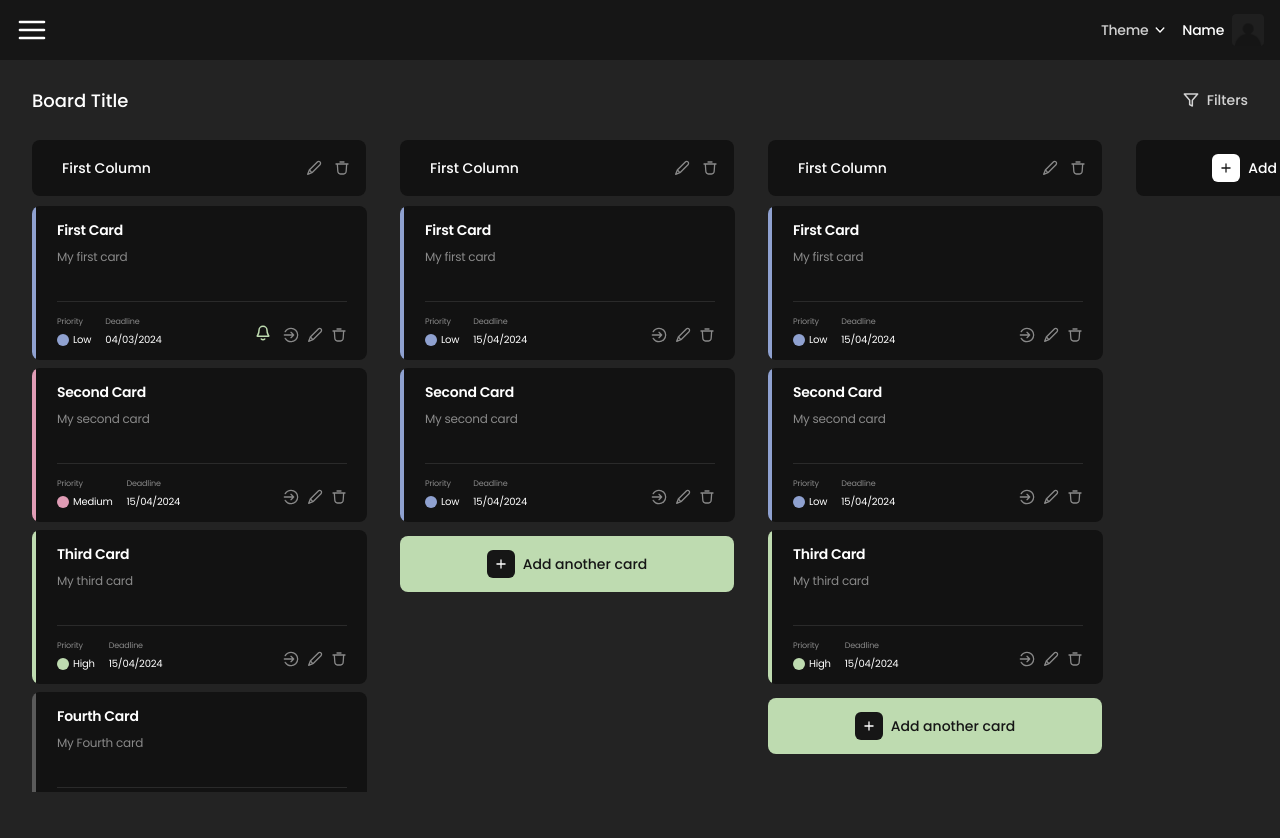
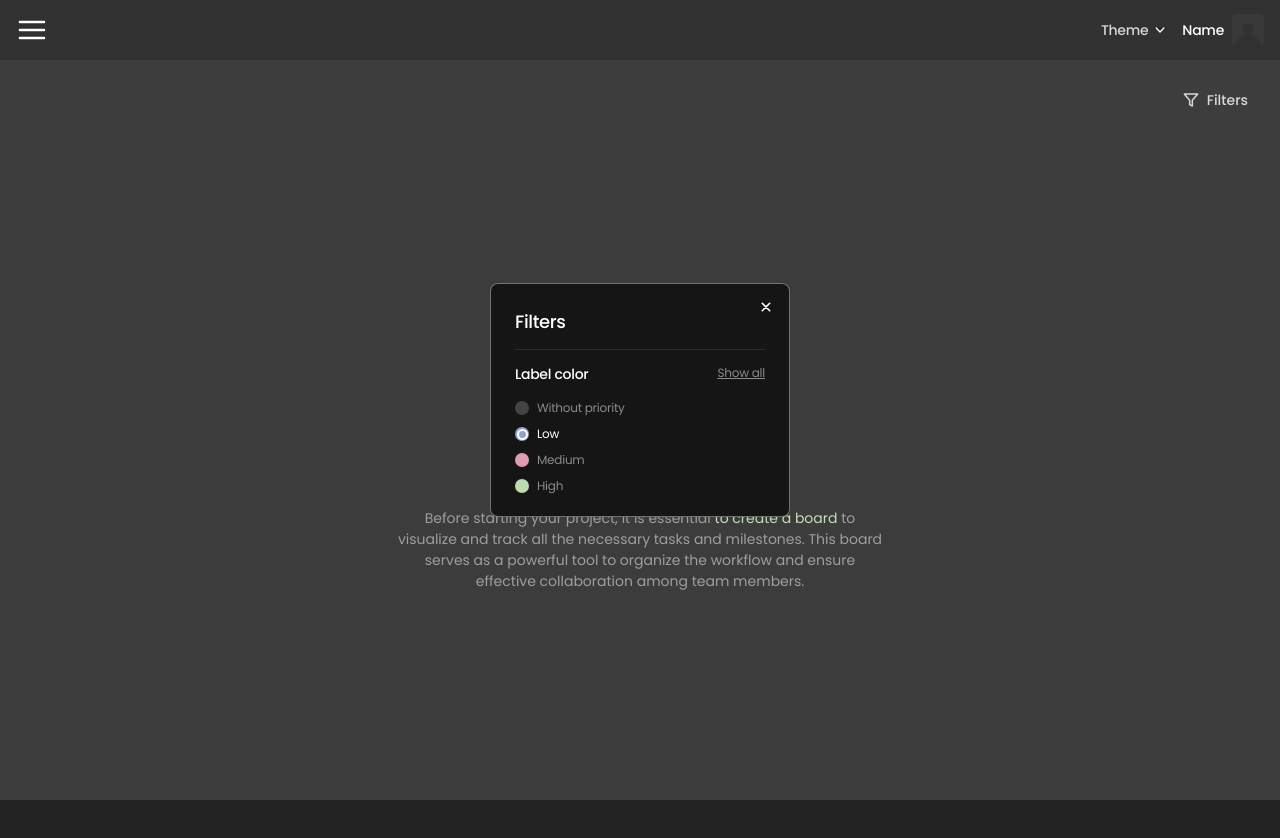
Before and after one commit to MSAnnaM/frontend-project, a React (Create React App) app: page /frontend-project/home in a window 1280 px wide. Both pictures are taken after a click on the button "Filters". Shown: the top 838 px of the page. Built offline with nearby package versions, Linux system fonts and the light colour scheme.

Commit message:
begin make filter

```diff
--- a/src/components/ScreensPage/Button/Button.jsx
+++ b/src/components/ScreensPage/Button/Button.jsx
@@ -1,6 +1,6 @@
-const Button = ({ className, type = 'button', handlerClick, children }) => {
+const Button = ({ className, type = 'button', onClick, children }) => {
   return (
-    <button className={className} type={type} onClick={handlerClick}>
+    <button className={className} type={type} onClick={onClick}>
       {children}
     </button>
   );
--- /dev/null
+++ b/src/components/ScreensPage/Filter/Filter.jsx
@@ -0,0 +1,93 @@
+import css from './Filter.module.css';
+
+const Filter = ({ openModal }) => {
+  //?????????????????????
+
+  const currentFilter = 'Low';
+
+  return (
+    <>
+      <h2 className={css.title}>Filters</h2>
+      <div className={css.filter_container}>
+        <div className={css.filter_wrapper}>
+          <form onChange="" className={css.filter_list}>
+            <div className={css.radio}>
+              <h3 className={css.list_title}>Label color</h3>
+              <input
+                value={'without'}
+                className={css.visually_hidden}
+                type="radio"
+                name="filter"
+                id="without"
+                defaultChecked={currentFilter === 'Without' ? true : false}
+              />
+              <label htmlFor="without" className={css.filter_list_item}>
+                <span
+                  style={{ backgroundColor: '#ffffff33' }}
+                  className={css.input_btn}
+                ></span>
+                Without priority
+              </label>
+              <input
+                value={'low'}
+                className={css.visually_hidden}
+                type="radio"
+                name="filter"
+                id="low"
+                defaultChecked={currentFilter === 'Low' ? true : false}
+              />
+              <label htmlFor="low" className={css.filter_list_item}>
+                <span
+                  style={{ backgroundColor: '#8fa1d0' }}
+                  className={css.input_btn}
+                ></span>
+                Low
+              </label>
+              <input
+                value={'medium'}
+                className={css.visually_hidden}
+                type="radio"
+                name="filter"
+                id="medium"
+                defaultChecked={currentFilter === 'medium' ? true : false}
+              />
+              <label htmlFor="medium" className={css.filter_list_item}>
+                <span
+                  style={{ backgroundColor: '#e09cb5 ' }}
+                  className={css.input_btn}
+                ></span>
+                Medium
+              </label>
+              <input
+                value={'high'}
+                className={css.visually_hidden}
+                type="radio"
+                name="filter"
+                id="high"
+                defaultChecked={currentFilter === 'high' ? true : false}
+              />
+              <label htmlFor="high" className={css.filter_list_item}>
+                <span
+                  style={{ backgroundColor: '#bedbb0 ' }}
+                  className={css.input_btn}
+                ></span>
+                High
+              </label>
+            </div>
+            <label className={css.btn}>
+              Show all
+              <input
+                value={''}
+                className={css.visually_hidden}
+                type="radio"
+                name="filter"
+              />
+            </label>
+          </form>
+        </div>
+      </div>
+    </>
+  );
+};
+
+export default Filter;
--- /dev/null
+++ b/src/components/ScreensPage/Filter/Filter.module.css
@@ -0,0 +1,106 @@
+:root {
+  --filter-title-color: #fff;
+  --filter-underline-color: #ffffff1a;
+  --filter-showall-btn-color: #ffffff80;
+  --filter-showall-btn-hover: #9dc888;
+  --filter-bg: #161616;
+}
+
+.title {
+  color: var(--filter-title-color);
+  font-size: 18px;
+  font-weight: 500;
+  line-height: 1.5;
+  letter-spacing: -0.02em;
+  margin-bottom: 14px;
+}
+
+.filter_container {
+  border-top: 1px solid var(--filter-underline-color);
+  padding-top: 14px;
+}
+
+.list_title {
+  color: var(--filter-title-color);
+  font-size: 14px;
+  font-weight: 500;
+  line-height: 1.5;
+  letter-spacing: -0.02em;
+  margin-bottom: 14px;
+}
+
+.filter_list {
+  width: 100%;
+  display: flex;
+  justify-content: space-between;
+}
+
+.btn {
+  height: 18px;
+  color: var(--filter-showall-btn-color);
+  font-size: 12px;
+  line-height: 1.5;
+  letter-spacing: -0.02em;
+  text-decoration-line: underline;
+  transition: color 250ms cubic-bezier(0.4, 0, 0.2, 1);
+}
+
+.btn:hover {
+  color: var(--filter-showall-btn-hover);
+}
+
+.filter_list_item {
+  color: var(--filter-showall-btn-color);
+  font-size: 12px;
+  line-height: 1.5;
+  letter-spacing: -0.02em;
+  display: flex;
+  align-items: center;
+  gap: 8px;
+  transition: color 250ms cubic-bezier(0.4, 0, 0.2, 1);
+}
+
+.filter_list_item:not(:last-child) {
+  margin-bottom: 8px;
+}
+
+.filter_list_item:hover {
+  color: var(--filter-showall-btn-hover);
+}
+
+.input_btn {
+  position: relative;
+  width: 14px;
+  height: 14px;
+  border-radius: 50%;
+}
+
+.visually_hidden {
+  position: absolute;
+  width: 1px;
+  height: 1px;
+  margin: -1px;
+  border: 0;
+  padding: 0;
+  white-space: nowrap;
+  clip-path: inset(100%);
+  clip: rect(0 0 0 0);
+  overflow: hidden;
+}
+
+.visually_hidden:checked + .filter_list_item .input_btn::before {
+  content: '';
+  position: absolute;
+  top: 12%;
+  left: 12%;
+  width: 7px;
+  height: 7px;
+  background-color: transparent;
+  border-radius: 50%;
+  /* border: 2px solid var(--filter-bg); */
+  border: 2px solid #fff;
+}
+
+.visually_hidden:checked + .filter_list_item {
+  color: var(--filter-title-color);
+}
--- /dev/null
+++ b/src/components/ScreensPage/Modal/Modal.jsx
@@ -0,0 +1,48 @@
+import { useEffect } from 'react';
+import { createPortal } from 'react-dom';
+import sprite from '../../../img/icons/sprite.svg';
+import css from './Modal.module.css';
+
+const modalRoot = document.querySelector('#modal-root2');
+
+const Modal = ({ children, openModal }) => {
+  useEffect(() => {
+    const handleKeyDown = e => {
+      if (e.code === 'Escape') {
+        openModal();
+      }
+    };
+
+    window.addEventListener('keydown', handleKeyDown);
+
+    return () => {
+      window.removeEventListener('keydown', handleKeyDown);
+    };
+  }, [openModal]);
+
+  const handleBackdropClick = e => {
+    if (e.currentTarget === e.target) {
+      openModal();
+    }
+  };
+
+  return createPortal(
+    <div className={css.backdrop} onClick={handleBackdropClick}>
+      <div className={css.modal}>
+        <button
+          type="button"
+          className={css.close_btn}
+          onClick={() => openModal()}
+        >
+          <svg className={css.icon}>
+            <use href={sprite + '#icon-plus'} />
+          </svg>
+        </button>
+        {children}
+      </div>
+    </div>,
+    modalRoot
+  );
+};
+
+export default Modal;
--- /dev/null
+++ b/src/components/ScreensPage/Modal/Modal.module.css
@@ -0,0 +1,50 @@
+:root {
+  --bd-bg-color: hsla(0, 0%, 100%, 0.119);
+  --modal-border-color: #bedbb080;
+  --modal-bg-color: #151515;
+  --modal-icon-color: #fff;
+  --modal-icon-hover-color: #9dc888;
+}
+
+.backdrop {
+  position: fixed;
+  width: 100%;
+  height: 100%;
+  left: 0;
+  top: 0;
+  background-color: var(--bd-bg-color);
+  z-index: 999;
+}
+
+.modal {
+  border: 1px solid var(--modal-border-color);
+  position: absolute;
+  top: 50%;
+  left: 50%;
+  transform: translate(-50%, -50%);
+  width: 300px;
+  height: 234px;
+  border-radius: 8px;
+  background-color: var(--modal-bg-color);
+  padding: 24px;
+}
+
+.close_btn {
+  color: var(--modal-icon-color);
+  position: absolute;
+  top: 14px;
+  right: 14px;
+  transition: color 250ms cubic-bezier(0.4, 0, 0.2, 1);
+}
+
+.close_btn:hover {
+  color: var(--modal-icon-hover-color);
+}
+
+.icon {
+  transform: rotate(45deg);
+
+  width: 18px;
+  height: 18px;
+  stroke: currentColor;
+}
--- a/src/pages/ScreensPage.jsx
+++ b/src/pages/ScreensPage.jsx
@@ -1,17 +1,33 @@
+import { useState } from 'react';
 import BoardEmpty from '../components/ScreensPage/BoardEmpty/BoardEmpty';
 import BoardCreated from 'components/ScreensPage/BoardCreated/BoardCreated';
 import Button from 'components/ScreensPage/Button/Button';
 import Icon from 'components/ScreensPage/Icon/Icon';
 import css from './ScreensPage.module.css';
+import Filter from 'components/ScreensPage/Filter/Filter';
+import Modal from 'components/ScreensPage/Modal/Modal';
 
 const ScreensPage = () => {
-  const board = true;
+  const [openFilter, setOpenFilter] = useState(false);
+
+  const board = !true;
+
+  const handleOpenFilter = () => {
+    setOpenFilter(true);
+    // console.log('filter');
+  };
 
   return (
     <div className={css.section}>
+      {openFilter && (
+        <Modal
+          children={<Filter openModal={setOpenFilter} />}
+          openModal={setOpenFilter}
+        />
+      )}
       <div className={css.wrapper}>
         {<h2 className={css.title}>{board && 'Board Title'}</h2>}
-        <Button className={css.button}>
+        <Button className={css.button} onClick={handleOpenFilter}>
           {' '}
           <Icon className={css.icon_filter} id="icon-filter" />
           Filters
```
Also changed, not shown: src/components/sidebarComponents/HelpButton/HelpButton.jsx (+12 -7 lines).
